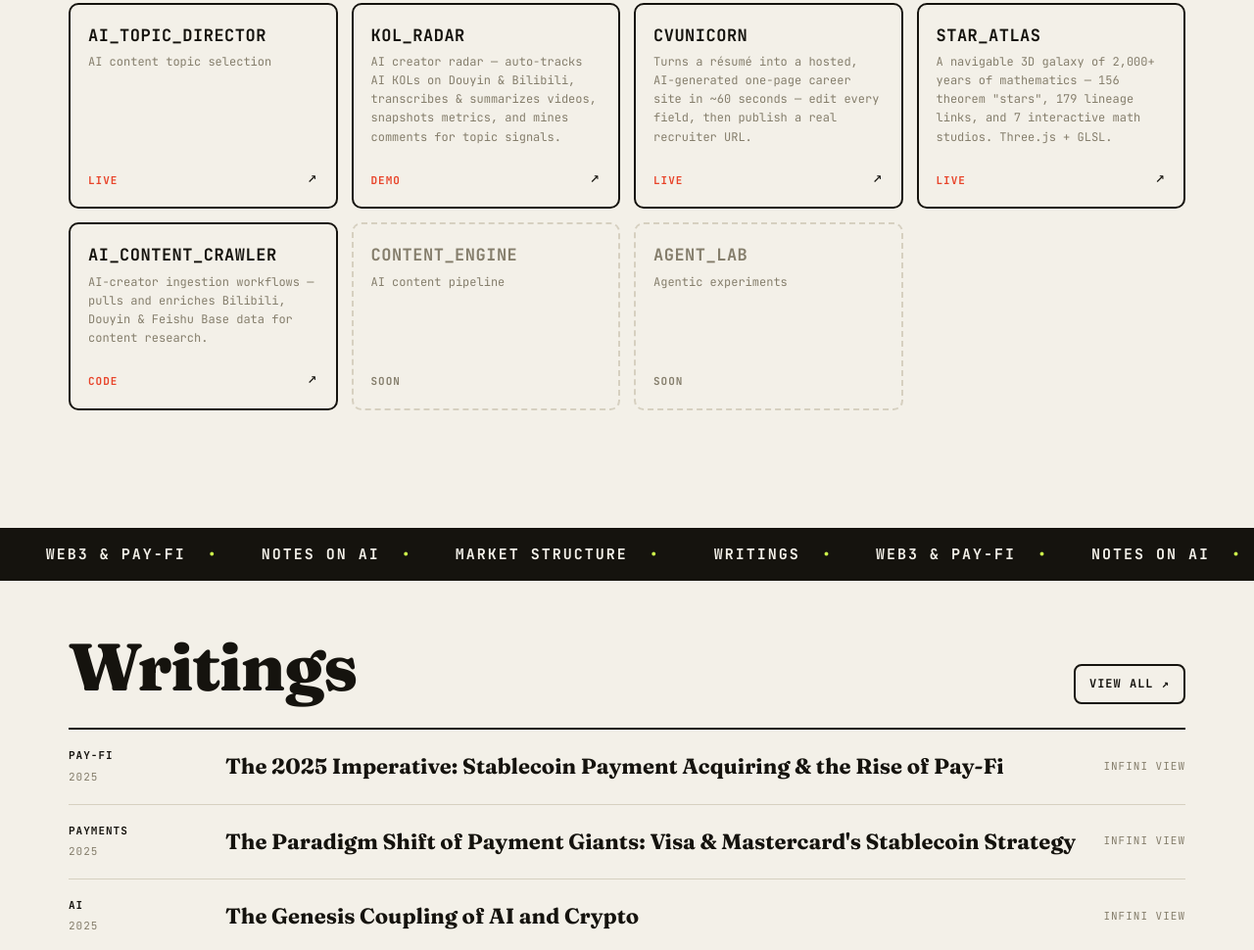
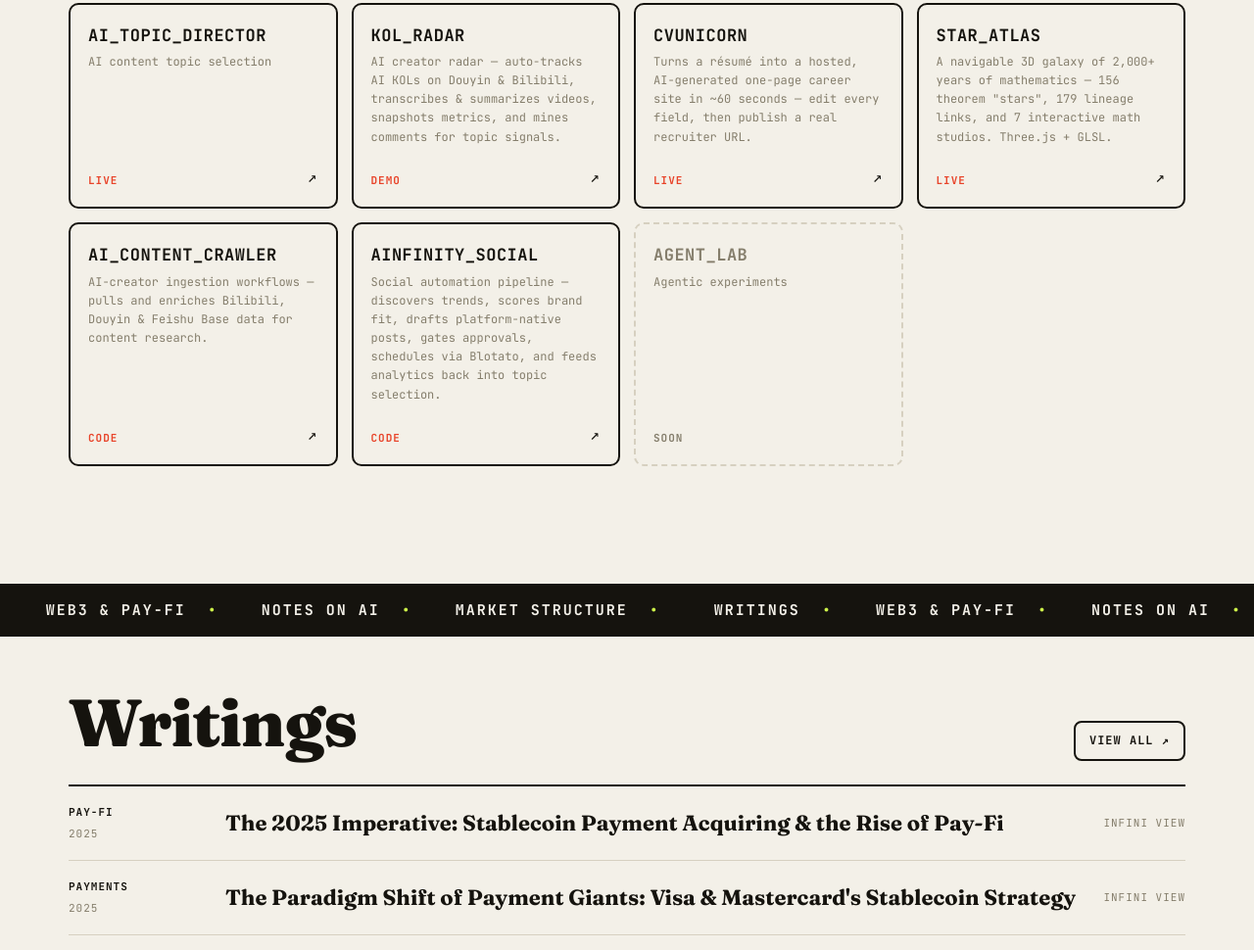
Before and after one commit to valerioli/portfolio-site, a plain HTML site: page index.html in a window 1280 px wide. Shown: the part 3829-4799 px from the top of the page at 98% size. Drawn offline with Linux system fonts and the light colour scheme.

Commit message:
Add AInfinity social automation to portfolio

```diff
--- a/index.html
+++ b/index.html
@@ -352,9 +352,9 @@
         <div><div class="code">AI_CONTENT_CRAWLER</div><div class="kind">AI-creator ingestion workflows — pulls and enriches Bilibili, Douyin &amp; Feishu Base data for content research.</div></div>
         <div class="tagrow"><span class="st">CODE</span><span class="arr">&#8599;</span></div>
       </div>
-      <div class="cell soon reveal">
-        <div><div class="code">CONTENT_ENGINE</div><div class="kind">AI content pipeline</div></div>
-        <div class="tagrow"><span class="st">SOON</span></div>
+      <div class="cell live reveal" onclick="window.open('https://github.com/valerioli/ainfinity-social','_blank')">
+        <div><div class="code">AINFINITY_SOCIAL</div><div class="kind">Social automation pipeline — discovers trends, scores brand fit, drafts platform-native posts, gates approvals, schedules via Blotato, and feeds analytics back into topic selection.</div></div>
+        <div class="tagrow"><span class="st">CODE</span><span class="arr">&#8599;</span></div>
       </div>
       <div class="cell soon reveal">
         <div><div class="code">AGENT_LAB</div><div class="kind">Agentic experiments</div></div>
```
